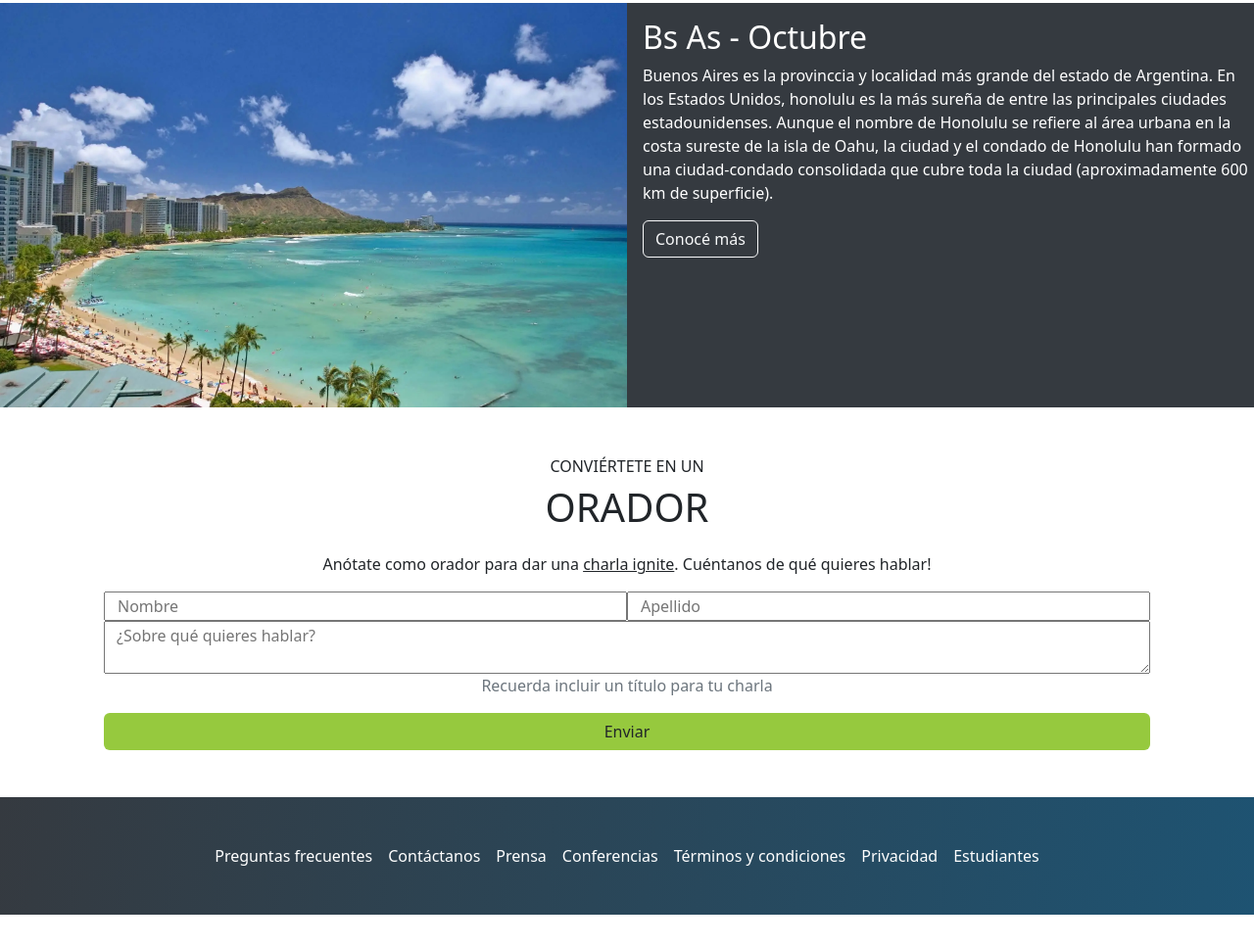
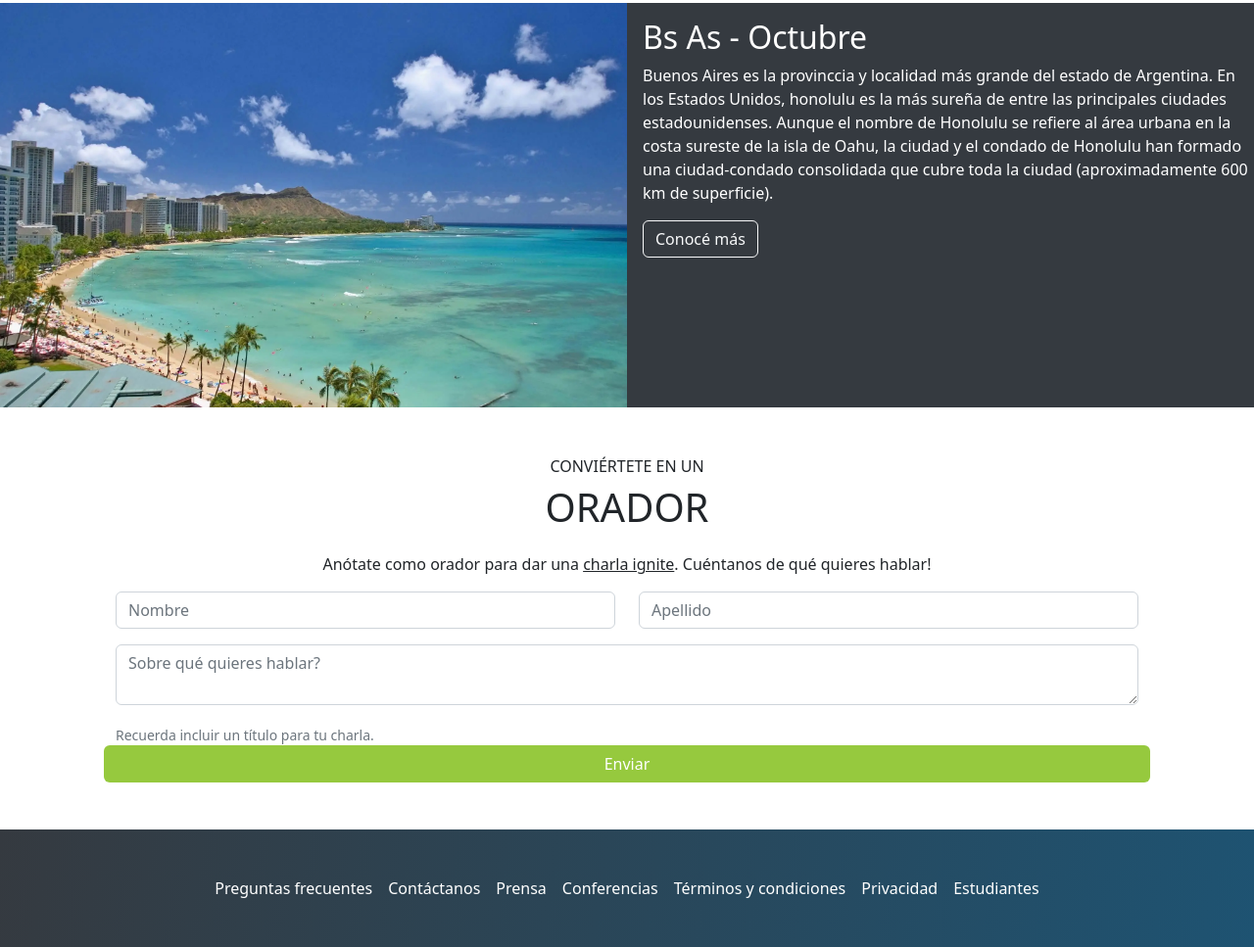
Before and after one commit to Lautarof25/integradorcac, a plain HTML site: page index.html in a window 1280 px wide. Shown: the part 1453-2420 px from the top of the page at 98% size. Before the commit the page ends 2387 px from the top, so only its background shows below. Drawn offline with nearby package versions, Linux system fonts and the light colour scheme.

Commit message:
Arreglado el formulario

```diff
--- a/index.html
+++ b/index.html
@@ -19,7 +19,7 @@
                 <a class="navbar-brand text-white" href="#">
                     <img class="navbar__img" src="./img/codoacodo.webp" alt="logo_codo_a_codo">
                     Conf Bs As</a>
-                <button class="navbar-toggler " type="button" data-bs-toggle="collapse" data-bs-target="#navbarNav"
+                <button class="navbar-toggler" type="button" data-bs-toggle="collapse" data-bs-target="#navbarNav"
                     aria-controls="navbarNav" aria-expanded="false" aria-label="Toggle navigation">
                     <span class="navbar-toggler-icon"></span>
                 </button>
@@ -35,7 +35,7 @@
                             <a class="nav-link text-muted" href="#lugar">El lugar y la fecha</a>
                         </li>
                         <li class="nav-item">
-                            <a class="nav-link text-muted" href="#conviertete">Conviértete en orador</a>
+                            <a class="nav-link text-muted" href="#formulario">Conviértete en orador</a>
                         </li>
                         <li class="nav-item">
                             <a class="nav-link text-success" href="#">Comprar tickets</a>
@@ -144,18 +144,24 @@
         </div>
     </div>
 
-    <div id="conviertete" class="container w-sm-50 p-5">
+    <div id="formulario" class="container w-sm-50 p-5">
         <p class="text-center text-uppercase">Conviértete en un <br><span class="fs-1">orador</span></p>
         <p class="text-center">Anótate como orador para dar una <a
                 href="https://www.yoscoaching.com/blog/que-es-la-presentacion-ignite-y-como-se-hace-guia-de-5-pasos-para-crear-la-tuya/"
                 target="_blank" class="text-dark"> charla ignite</a></a>. Cuéntanos de qué
             quieres hablar!</p>
-        <form action="" class="row">
-            <input type="text" placeholder="Nombre" class="col-sm-6">
-            <input type="text" placeholder="Apellido" class="col-sm-6">
-            <textarea name="" id="" class="col-12" placeholder="¿Sobre qué quieres hablar?"></textarea>
-            <p class="col-12 text-center text-muted">Recuerda incluir un título para tu charla</p>
-            <button class="btn btn-green col-12" type="button">Enviar</button>
+        <form class="row align-items-center">
+            <div class="mb-3 col-sm-6">
+                <input type="text" class="form-control" id="nombre" aria-describedby="nombre" placeholder="Nombre">
+            </div>
+            <div class="mb-3 col-sm-6">
+                <input type="text" class="form-control" id="apellido" placeholder="Apellido">
+            </div>
+            <div class="mb-3">
+                <textarea class="form-control" placeholder="Sobre qué quieres hablar?" id="floatingTextarea"></textarea>
+              </div>
+            <div id="nombre" class="form-text">Recuerda incluir un título para tu charla.</div>
+            <button class="btn btn-green col-12 text-white" type="button">Enviar</button>
         </form>
     </div>
     <footer class="align-items-center d-flex justify-content-center p-5">
```
